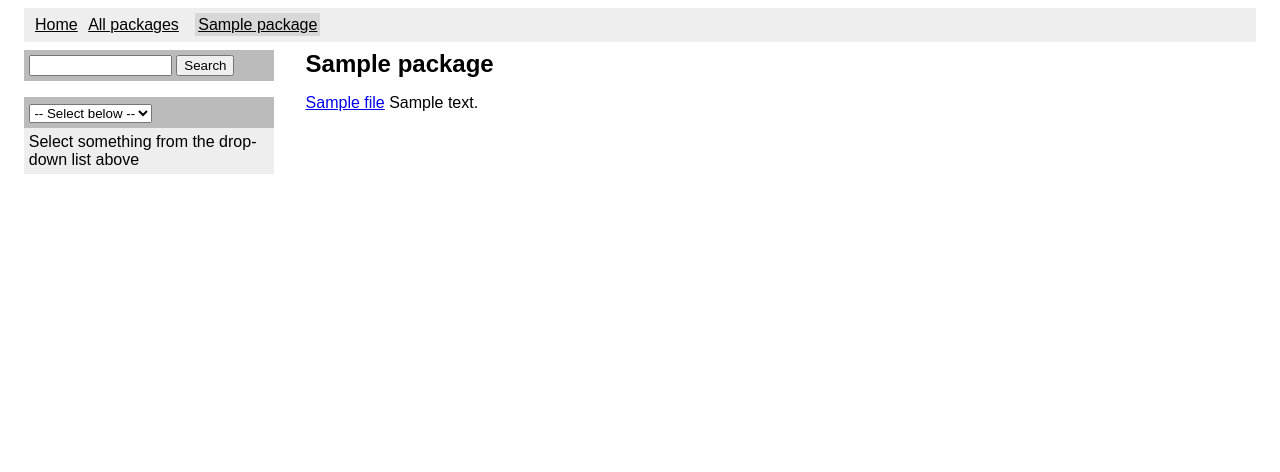
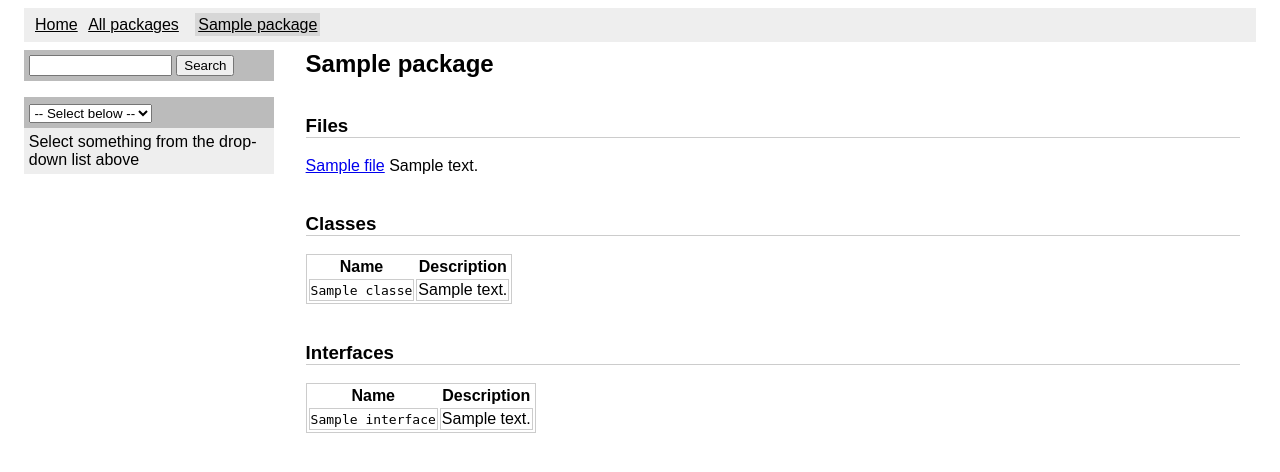
Before and after one commit to Karmabunny/pelzini, a PHP site: page /package.php?id=1 in a window 1280 px wide. Shown: the part 77-549 px from the top of the page. Run offline with PHP 8.4, Linux system fonts and the light colour scheme; the visitor is signed in with stand-in values (Sample User, id 1); tables that the repository leaves empty hold one stand-in row (values such as "Sample post").

Commit message:
Improved the user interface for packages (package.php). Improved the user interface for the home page of the documentation (index.php)

```diff
--- a/src/viewer/file.php
+++ b/src/viewer/file.php
@@ -132,5 +132,6 @@ if (mysql_num_rows($res) > 0) {
   echo "</table>\n";
 }
 
+
 require_once 'foot.php';
 ?>
--- a/src/viewer/package.php
+++ b/src/viewer/package.php
@@ -30,13 +30,15 @@ if (mysql_num_rows($res) == 0) {
 }
 $row = mysql_fetch_assoc($res);
 $row['Name'] = htmlspecialchars($row['Name']);
-?>
 
 
-<h2><?=$row['Name'];?></h2>
+echo "<h2>{$row['Name']}</h2>";
 
 
-<?php
+// Show files
+echo "<h3>Files</h3>";
+$file_ids = array();
+
 $q = "SELECT Files.ID, Files.Name, Files.Description
   FROM Files
   WHERE Files.PackageID = {$id}";
@@ -47,9 +49,91 @@ while ($row = mysql_fetch_assoc ($res)) {
 
   // output
   echo "<p><a href=\"file.php?id={$row['ID']}\">{$row['Name']}</a> {$row['Description']}</p>";
+
+  $file_ids[] = $row['ID'];
 }
-?>
 
-<?php
+$file_ids = implode (', ', $file_ids);
+
+
+// Show classes
+$q = "SELECT ID, Name, Description
+  FROM Classes
+  WHERE FileID IN ({$file_ids})
+  ORDER BY Name";
+$res = execute_query($q);
+if (mysql_num_rows($res) > 0) {
+  echo "<h3>Classes</h3>";
+  echo "<table class=\"function-list\">\n";
+  echo "<tr><th>Name</th><th>Description</th></tr>\n";
+  while ($row = mysql_fetch_assoc ($res)) {
+    // encode for output
+    $row['Name'] = htmlspecialchars($row['Name']);
+    if ($row['Description'] == null) $row['Description'] = '&nbsp;';
+
+    // display the class
+    echo "<tr>";
+    echo "<td><code><a href=\"class.php?id={$row['ID']}\">";
+    echo "{$row['Name']}</a></code></td>";
+    echo "<td>{$row['Description']}</td>";
+    echo "</tr>\n";
+  }
+  echo "</table>\n";
+}
+
+
+// Show interfaces
+$q = "SELECT ID, Name, Description
+  FROM Interfaces
+  WHERE FileID IN ({$file_ids})
+  ORDER BY Name";
+$res = execute_query($q);
+if (mysql_num_rows($res) > 0) {
+  echo "<h3>Interfaces</h3>";
+  echo "<table class=\"function-list\">\n";
+  echo "<tr><th>Name</th><th>Description</th></tr>\n";
+  while ($row = mysql_fetch_assoc ($res)) {
+    // encode for output
+    $row['Name'] = htmlspecialchars($row['Name']);
+    if ($row['Description'] == null) $row['Description'] = '&nbsp;';
+
+    // display the class
+    echo "<tr>";
+    echo "<td><code><a href=\"interface.php?id={$row['ID']}\">";
+    echo "{$row['Name']}</a></code></td>";
+    echo "<td>{$row['Description']}</td>";
+    echo "</tr>\n";
+  }
+  echo "</table>\n";
+}
+
+
+// Show functions
+$q = "SELECT ID, Name, Description, Parameters
+  FROM Functions
+  WHERE FileID IN ({$file_ids}) AND ClassID IS NULL AND InterfaceID IS NULL
+  ORDER BY Name";
+$res = execute_query($q);
+if (mysql_num_rows($res) > 0) {
+  echo "<h3>Functions</h3>";
+  echo "<table class=\"function-list\">\n";
+  echo "<tr><th>Name</th><th>Description</th></tr>\n";
+  while ($row = mysql_fetch_assoc ($res)) {
+    // encode for output
+    $row['Name'] = htmlspecialchars($row['Name']);
+    if ($row['Description'] == null) $row['Description'] = '&nbsp;';
+    $row['Parameters'] = htmlspecialchars($row['Parameters']);
+
+    // display the function
+    echo "<tr>";
+    echo "<td><code><a href=\"function.php?id={$row['ID']}\">";
+    echo "{$row['Name']}({$row['Parameters']})</a></code></td>";
+    echo "<td>{$row['Description']}</td>";
+    echo "</tr>\n";
+  }
+  echo "</table>\n";
+}
+
+
 require_once 'foot.php';
 ?>
```
Also changed, not shown: src/viewer/index.php (+20 -1 lines).
